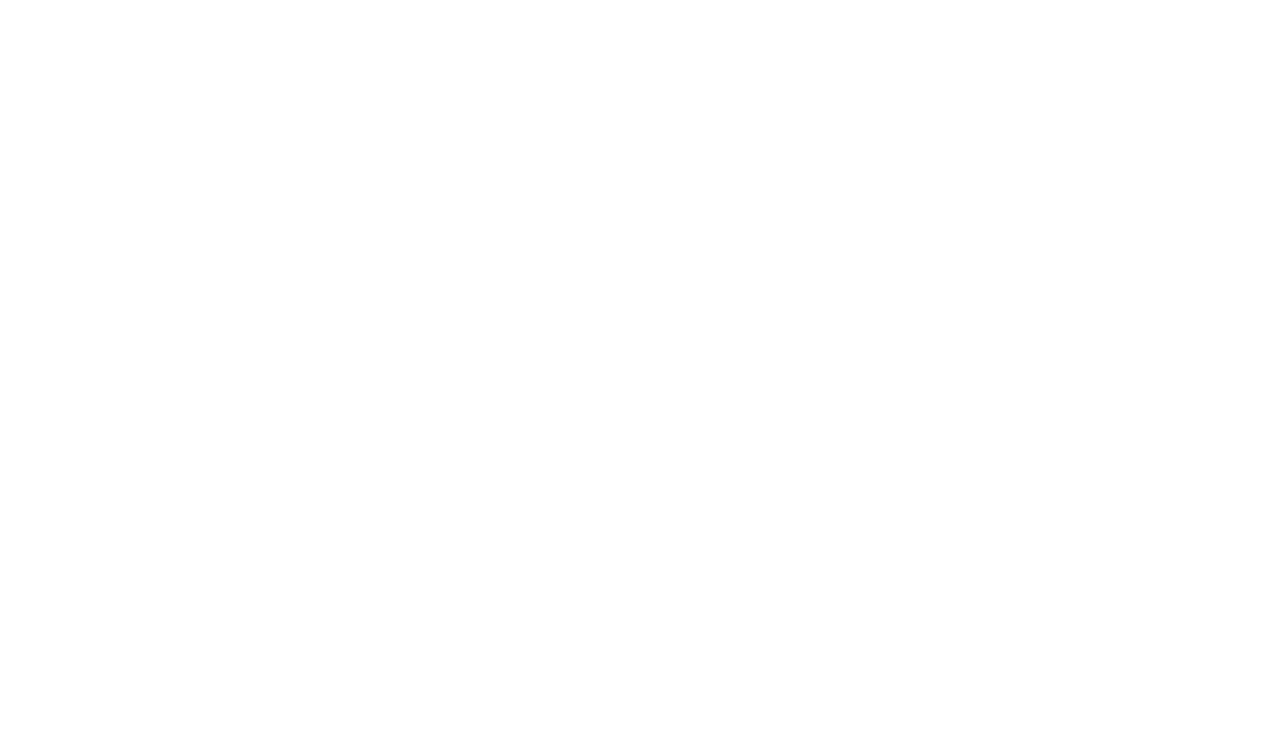
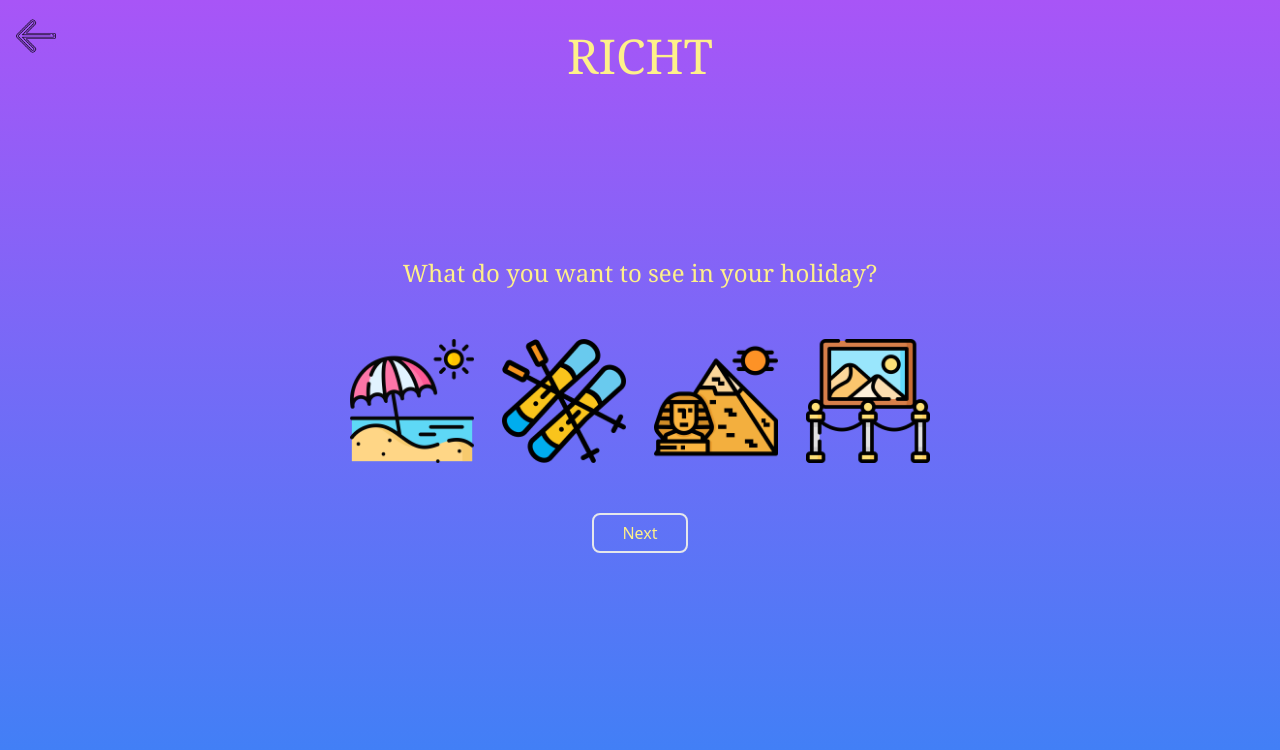
Before and after one commit to Tahminaaaa/richt-travel-app, a React (Create React App) app: page /activity in a window 1280 px wide. Before the commit this address had no page. Shown: the top 750 px of the page. Built offline with nearby package versions, Linux system fonts and the light colour scheme.

Commit message:
work in local storage

```diff
--- a/src/Components/Activity.js
+++ b/src/Components/Activity.js
@@ -1,4 +1,4 @@
-import React from "react";
+import React, { useState, useEffect } from "react";
 import { useNavigate } from "react-router-dom";
 import Logo from "./Logo";
 import beachImg from "../Photos/richtapp-beach.png"
@@ -7,8 +7,39 @@
 import museumImg from "../Photos/richtapp-museum.png"
 import backImg from "../Photos/richtapp-backbutton.png"
 
-function Page2() {
+function Activity() {
     const navigate = useNavigate();
+    const [selectedActivities, setSelectedActivities] = useState([]);
+
+    useEffect(() => {
+        const storedActivities = localStorage.getItem("selectedActivities");
+        if (storedActivities) {
+            setSelectedActivities(JSON.parse(storedActivities));
+        }
+    }, []);
+
+    const handleActivityToggle = (activity) => {
+        let updatedActivities;
+
+        if (selectedActivities.includes(activity)) {
+            updatedActivities = selectedActivities.filter((item) => item !== activity);
+        } else {
+            updatedActivities = [...selectedActivities, activity];
+        }
+
+        setSelectedActivities(updatedActivities);
+        localStorage.setItem("selectedActivities", JSON.stringify(updatedActivities));
+    };
+
+    const handleNext = () => {
+        if (selectedActivities.length === 0) {
+            alert("Please select at least one activity!");
+            return;
+        }
+        navigate("/Continents");
+    };
+
+
 
     return (
         <div className="relative h-screen bg-gradient-to-t from-blue-500 to-purple-500 px-4">
@@ -32,30 +63,50 @@
 
                 <div className="choice flex space-x-6 mt-4">
                     <div
-                        onClick={() => console.log("Chosen")}
-                        className="beach cursor-pointer border-2 w-32 h-30 bg-center bg-cover hover:scale-110 transition-transform">
+                        onClick={() => handleActivityToggle("beach")}
+                        className={`cursor-pointer border-2 w-32 h-30 bg-center bg-cover hover:scale-110 transition-transform
+                        ${selectedActivities.includes("beach")
+                                ? "border-yellow-400 ring-2 ring-yellow-300 ring-offset-2 ring-offset-purple-500 scale-105"
+                                : "border-transparent hover:border-white"
+                            }`}
+                    >
                         <img src={beachImg} alt="beach" className="w-full h-full object-cover" />
                     </div>
                     <div
-                        onClick={() => console.log("Chosen")}
-                        className="ski cursor-pointer border-2 w-32 h-30 bg-center bg-cover hover:scale-110 transition-transform">
+                        onClick={() => handleActivityToggle("ski")}
+                        className={`cursor-pointer border-2 w-32 h-30 bg-center bg-cover hover:scale-110 transition-transform
+                        ${selectedActivities.includes("ski")
+                                ? "border-yellow-400 ring-2 ring-yellow-300 ring-offset-2 ring-offset-purple-500 scale-105"
+                                : "border-transparent hover:border-white"
+                            }`}
+                    >
                         <img src={skiImg} alt="ski" className="w-full h-full object-cover" />
                     </div>
                     <div
-                        onClick={() => console.log("Chosen")}
-                        className="pyramid cursor-pointer border-2 w-32 h-30 bg-center bg-cover hover:scale-110 transition-transform">
+                        onClick={() => handleActivityToggle("pyramid")}
+                        className={`cursor-pointer border-2 w-32 h-30 bg-center bg-cover hover:scale-110 transition-transform
+                        ${selectedActivities.includes("pyramid")
+                                ? "border-yellow-400 ring-2 ring-yellow-300 ring-offset-2 ring-offset-purple-500 scale-105"
+                                : "border-transparent hover:border-white"
+                            }`}
+                    >
                         <img src={pyramidImg} alt="pyramid" className="w-full h-full object-cover" />
                     </div>
                     <div
-                        onClick={() => console.log("Chosen")}
-                        className="museum cursor-pointer border-2 w-32 h-30 bg-center bg-cover hover:scale-110 transition-transform">
+                        onClick={() => handleActivityToggle("museum")}
+                        className={`cursor-pointer border-2 w-32 h-30 bg-center bg-cover hover:scale-110 transition-transform
+                        ${selectedActivities.includes("museum")
+                                ? "border-yellow-400 ring-2 ring-yellow-300 ring-offset-2 ring-offset-purple-500 scale-105"
+                                : "border-transparent hover:border-white"
+                            }`}
+                    >
                         <img src={museumImg} alt="museum" className="w-full h-full object-cover" />
                     </div>
                 </div>
 
                 <button
                     className="border-2 mt-8 rounded-lg w-24 h-10 text-yellow-200"
-                    onClick={() => navigate("/page3")}
+                    onClick={handleNext}
                 >
                     Next
                 </button>
@@ -64,4 +115,4 @@
     );
 }
 
-export default Page2;
+export default Activity;
--- a/src/Components/App.js
+++ b/src/Components/App.js
@@ -1,17 +1,17 @@
 import React from "react";
 import { BrowserRouter as Router, Routes, Route } from "react-router-dom";
-import Page1 from "./Home.js";
-import Page2 from "./Activity.js";
-import Page3 from "./Continents.js";
 import Home from "./Home.js";
+import Activity from "./Activity.js";
+import Continents from "./Continents.js";
+
 
 function App() {
     return (
         <Router>
             <Routes>
                 <Route path="/" element={<Home />} />
-                <Route path="/page2" element={<Page2 />} />
-                <Route path="/page3" element={<Page3 />} />
+                <Route path="/activity" element={<Activity />} />
+                <Route path="/continents" element={<Continents />} />
             </Routes>
         </Router>
     );
--- a/src/Components/Continents.js
+++ b/src/Components/Continents.js
@@ -1,10 +1,10 @@
-import React, { useState } from "react";
+import React, { useState, useEffect } from "react";
 import { useNavigate } from "react-router-dom";
 import Logo from "./Logo";
 import backImg from "../Photos/richtapp-backbutton.png"
 import continentsData from "./ContinentsData";
 
-function Page3() {
+function Continents() {
     const navigate = useNavigate()
     const [selectedContinentId, setSelectedContinentId] = useState(null);
 
@@ -12,15 +12,21 @@
     const handleContinentSelect = (continentId) => {
         console.log("Chosen continent ID:", continentId);
         setSelectedContinentId(continentId);
+        localStorage.setItem("selectedContinent", JSON.stringify(continentId));
     };
-
+    useEffect(() => {
+        const savedContinent = localStorage.getItem("selectedContinent");
+        if (savedContinent) {
+            setSelectedContinentId(JSON.parse(savedContinent));
+        }
+    }, []);
 
     const row1 = continentsData.slice(0, 3);
     const row2 = continentsData.slice(3, 6);
     return (
         <div className="relative h-screen bg-gradient-to-t from-blue-500 to-purple-500 px-4 overflow-y-auto">
             <div
-                onClick={() => navigate("/page2")}
+                onClick={() => navigate("/activity")}
                 className="absolute top-4 left-4 z-10 cursor-pointer w-10 h-10 hover:scale-110 transition-transform"
             >
                 <img src={backImg} alt="back" />
@@ -80,7 +86,7 @@
 
                 {selectedContinentId && (
                     <button
-                        onClick={() => console.log("Proceeding with:", selectedContinentId)}
+                        onClick={() => navigate("/results")}
                         className="mt-8 px-6 py-2 bg-yellow-400 text-purple-700 font-semibold rounded-lg shadow-md hover:bg-yellow-300 transition-colors"
                     >
                         Next
@@ -91,4 +97,4 @@
     );
 }
 
-export default Page3;
+export default Continents;
--- a/src/Components/Datepicker.js
+++ b/src/Components/Datepicker.js
@@ -1,17 +1,22 @@
 import React, { useState } from "react";
 import DatePicker from "react-datepicker";
 import "react-datepicker/dist/react-datepicker.css";
+import { saveToStorage } from "../Utils/storage";
 
-function MyDatePicker() {
-    const [dateRange, setDateRange] = useState([null, null]);
-    const [startDate, endDate] = dateRange;
+function MyDatePicker({ selectedDateRange, setSelectedDateRange }) {
 
+    const [startDate, endDate] = selectedDateRange;
+
+    const handleChange = (update) => {
+        setSelectedDateRange(update);
+        saveToStorage("selectedDateRange", update);
+    }
     return (
         <DatePicker
             selectsRange
+            onChange={handleChange}
             startDate={startDate}
             endDate={endDate}
-            onChange={(update) => setDateRange(update)}
             className="p-2 border-2 border-yellow-200 rounded-lg w-64 text-center bg-yellow-100 text-gray-800"
             placeholderText="Select date range"
             dateFormat="dd/MM/yyyy"
--- a/src/Components/Home.js
+++ b/src/Components/Home.js
@@ -1,4 +1,4 @@
-import React from "react";
+import React, { useState, useEffect } from "react";
 import Logo from "./Logo";
 import MyDatePicker from "./Datepicker";
 import { useNavigate } from "react-router-dom"
@@ -6,14 +6,27 @@
 
 function Home() {
 
+  const [selectedDateRange, setSelectedDateRange] = useState(() => {
+    const saved = localStorage.getItem("selectedDateRange");
+    return saved ? JSON.parse(saved) : [null, null];
+  });
+
+  <MyDatePicker
+    selectedDateRange={selectedDateRange}
+    setSelectedDateRange={setSelectedDateRange}
+  />
+
   const navigate = useNavigate()
   return (
     <div className="flex justify-center flex-col items-center h-screen bg-gradient-to-t from-blue-500 to-purple-500">
       <Logo />
       <h3 className="text-yellow-200 pb-8 font-serif text-2xl">When do you want to travel?</h3>
-      <MyDatePicker />
+      <MyDatePicker
+        selectedDateRange={selectedDateRange}
+        setSelectedDateRange={setSelectedDateRange}
+      />
       <button className="border-2 mt-8 rounded-lg w-24 h-19 text-yellow-200"
-        onClick={() => navigate("/page2")}>Next</button>
+        onClick={() => navigate("/activity")}>Next</button>
     </div>
   )
 }
--- /dev/null
+++ b/src/Utils/storage.js
@@ -0,0 +1,12 @@
+export const saveToStorage = (key, value) => {
+    localStorage.setItem(key, JSON.stringify(value));
+};
+
+export const getFromStorage = (key) => {
+    const value = localStorage.getItem(key);
+    return value ? JSON.parse(value) : null;
+};
+
+export const clearStorage = () => {
+    localStorage.clear();
+};
```
